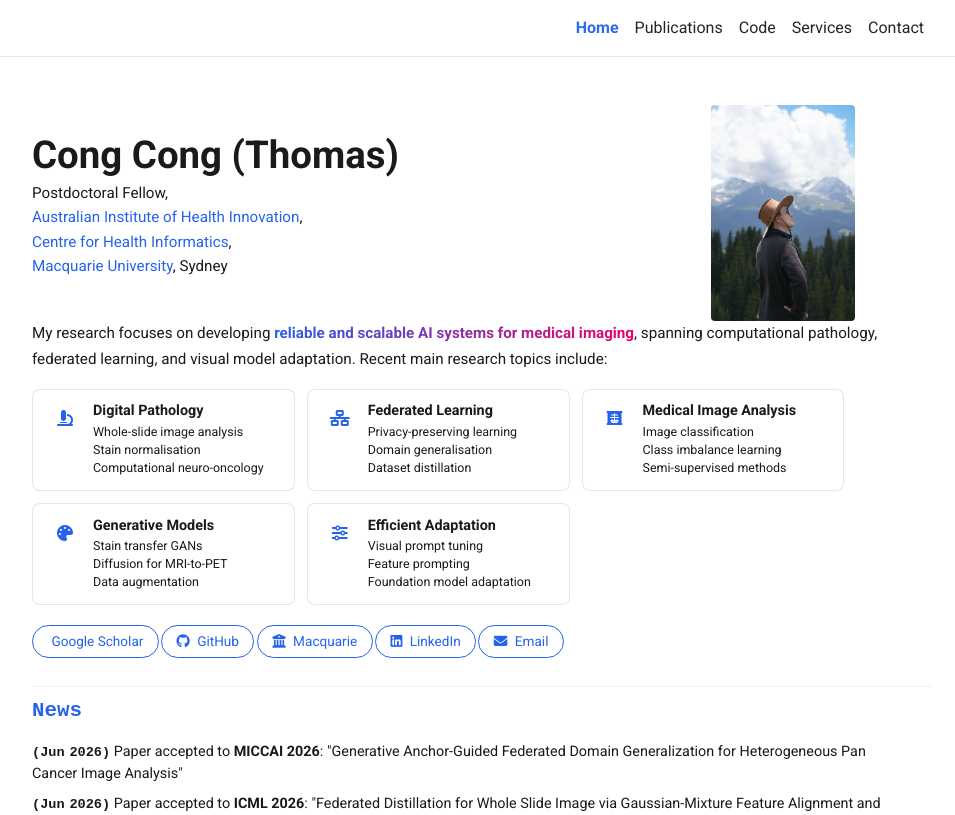
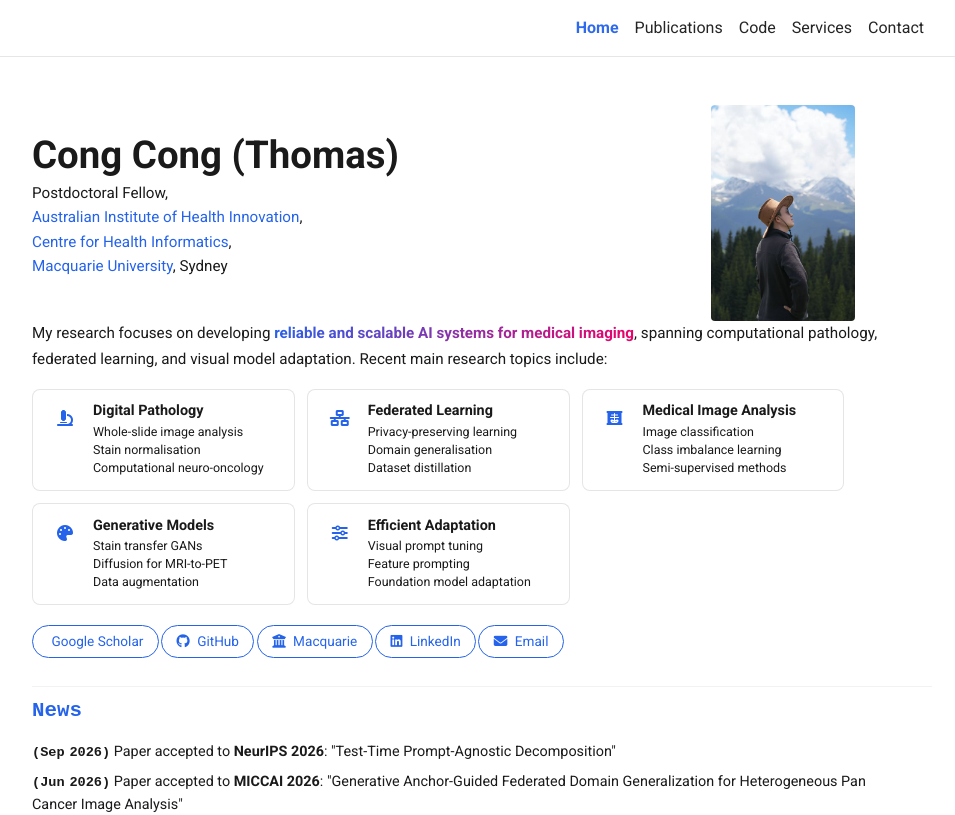
Before and after one commit to thomascong121/thomascong121.github.io, a plain HTML site: page index.html in a window 1280 px wide. Shown: the top 815 px of the page, without its empty margins (158-1113 px from the left). Drawn offline with nearby package versions, Linux system fonts and the light colour scheme; some icons are missing.

Commit message:
Add NeurIPS 2026 acceptance to news
Co-Authored-By: Claude Opus 5.5 <noreply@anthropic.com>

```diff
--- a/index.html
+++ b/index.html
@@ -651,6 +651,7 @@ footer.sticky-bottom {
 <script src="https://cdn.jsdelivr.net/npm/bootstrap@4.6.2/dist/js/bootstrap.bundle.min.js"></script>
 <script>
 const news = [
+  {date:"Sep 2026", text:'Paper accepted to <b>NeurIPS 2026</b>: "Test-Time Prompt-Agnostic Decomposition"'},
   {date:"Jun 2026", text:'Paper accepted to <b>MICCAI 2026</b>: "Generative Anchor-Guided Federated Domain Generalization for Heterogeneous Pan Cancer Image Analysis"'},
   {date:"Jun 2026", text:'Paper accepted to <b>ICML 2026</b>: "Federated Distillation for Whole Slide Image via Gaussian-Mixture Feature Alignment and Curriculum Integration"'},
   {date:"Mar 2026", text:'Paper accepted to <b>CVPR 2026</b>: "SHAPE: Structure-aware Hierarchical Unsupervised Domain Adaptation with Plausibility Evaluation for Medical Image Segmentation"'},
```
